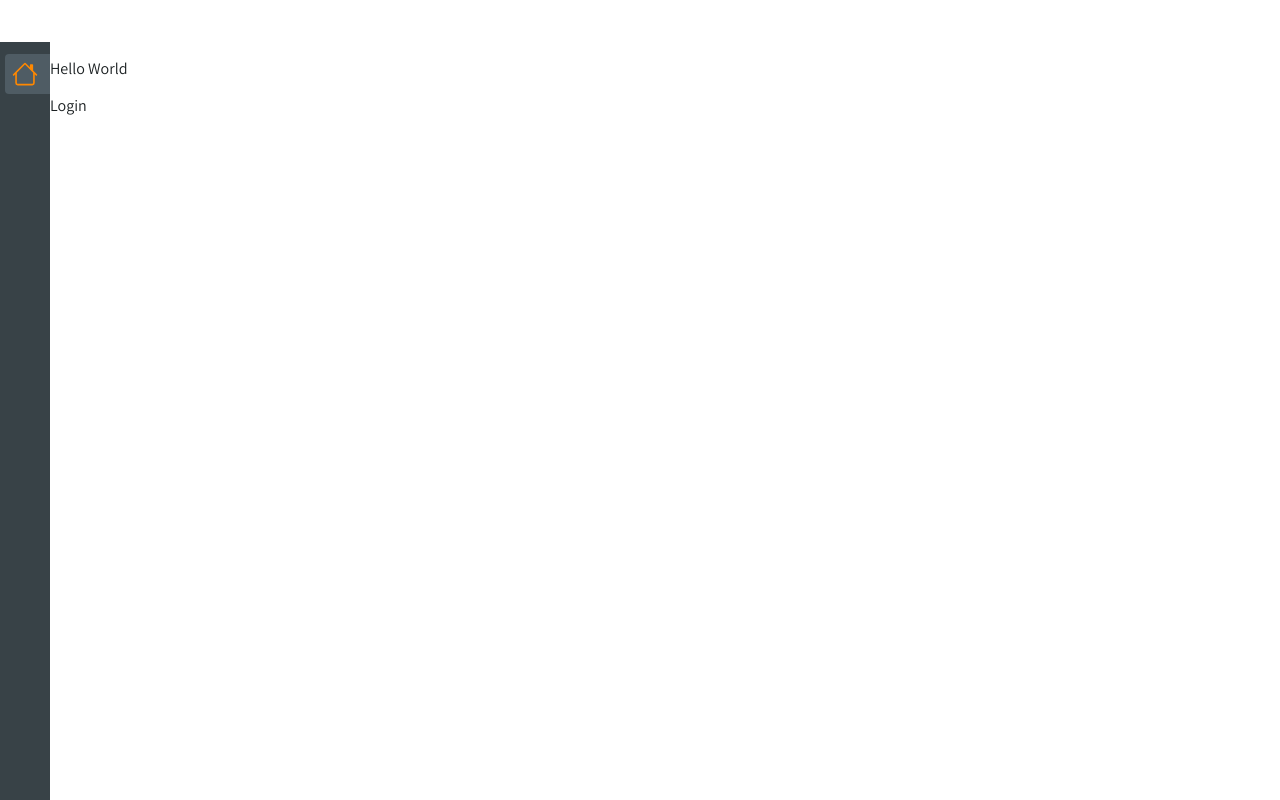
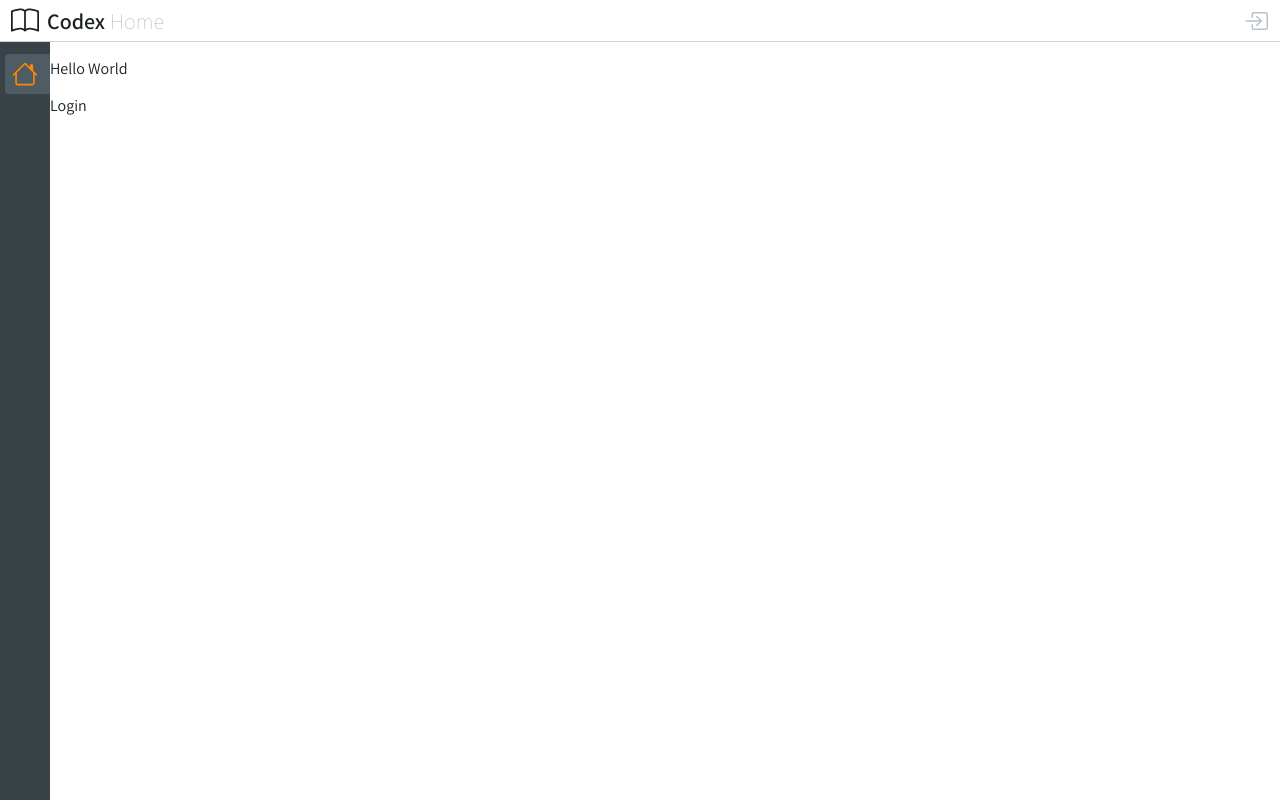
Before and after one commit to Piraten-REK/codex, a Next.js app: page / in a window 1280 px wide. Built offline with nearby package versions, Linux system fonts and the light colour scheme; no server answers.

Commit message:
add header tags to Layout

```diff
--- a/components/Layout.tsx
+++ b/components/Layout.tsx
@@ -1,9 +1,24 @@
 import type { FC, PropsWithChildren } from 'react'
+import Head from 'next/head'
 import Sidebar from './Sidebar'
+import Header from './Header'
 
-const Layout: FC<PropsWithChildren> = ({ children }) => {
+export interface LayoutProps {
+  title?: string
+  description?: string
+}
+
+const Layout: FC<PropsWithChildren<LayoutProps>> = ({ title, description, children }) => {
   return (
     <>
+      <Head>
+        <title>Codex{title != null ? ` | ${title}` : null}</title>
+        {description != null ? <meta name='description' content={description} /> : null}
+        <meta property='og:site_name' content='Codex' />
+        {title != null ? <meta property='og:title' content={title} /> : null}
+        {description != null ? <meta property='og:description' content={description} /> : null}
+      </Head>
+      <Header title={title} />
       <Sidebar />
       <main>
         {children}
--- a/pages/index.tsx
+++ b/pages/index.tsx
@@ -1,6 +1,6 @@
 import type { NextPage } from 'next'
 import { signIn, signOut, useSession } from 'next-auth/react'
-import Layout from '../components/Layout'
+import Layout from '@/components/Layout'
 
 const Home: NextPage = () => {
   const { data: session } = useSession()
@@ -8,7 +8,7 @@ const Home: NextPage = () => {
   console.log(session)
 
   return (
-    <Layout>
+    <Layout title='Home'>
       <div><p>Hello World</p></div>
       {
         session?.user != null
```
